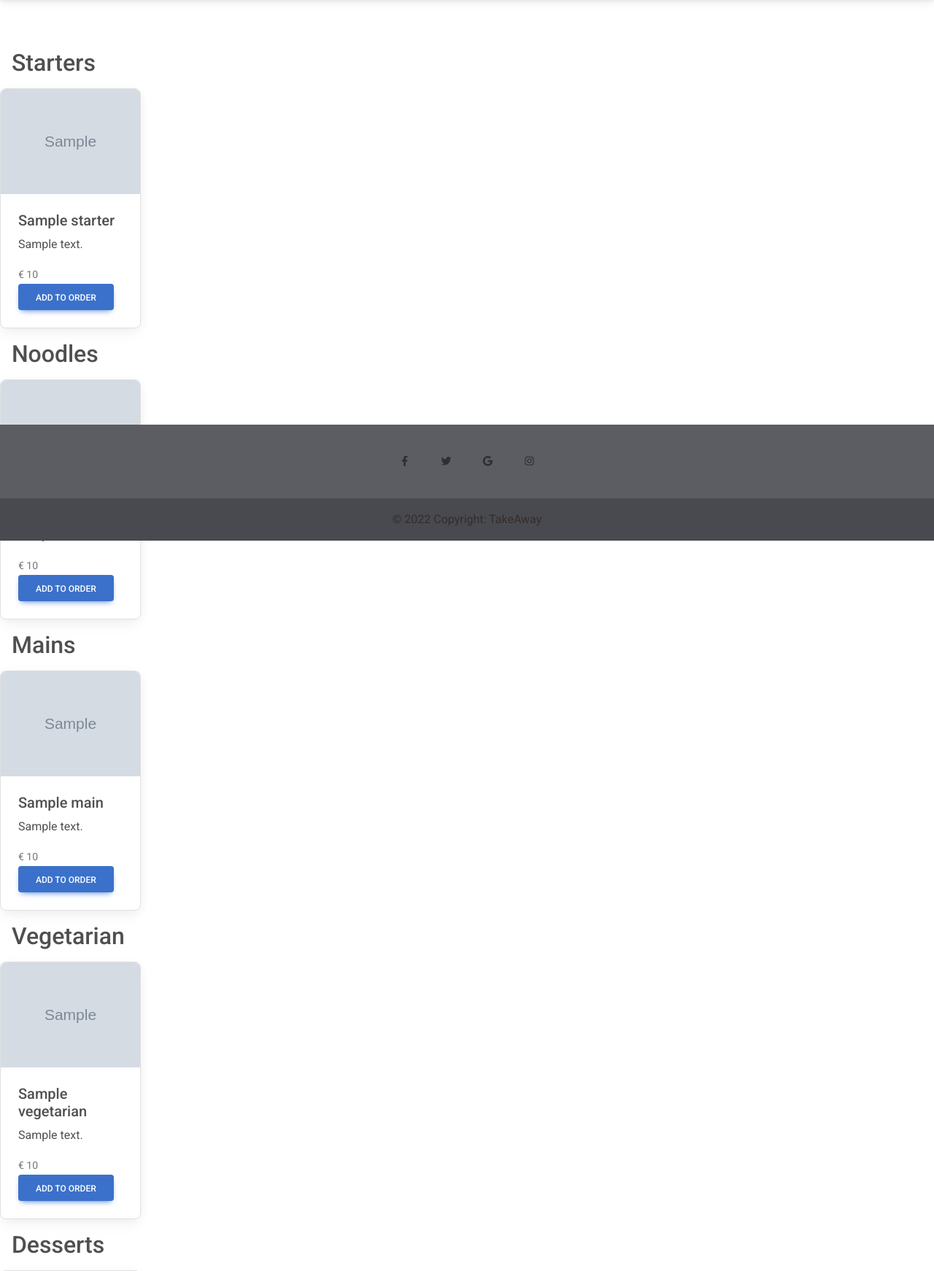
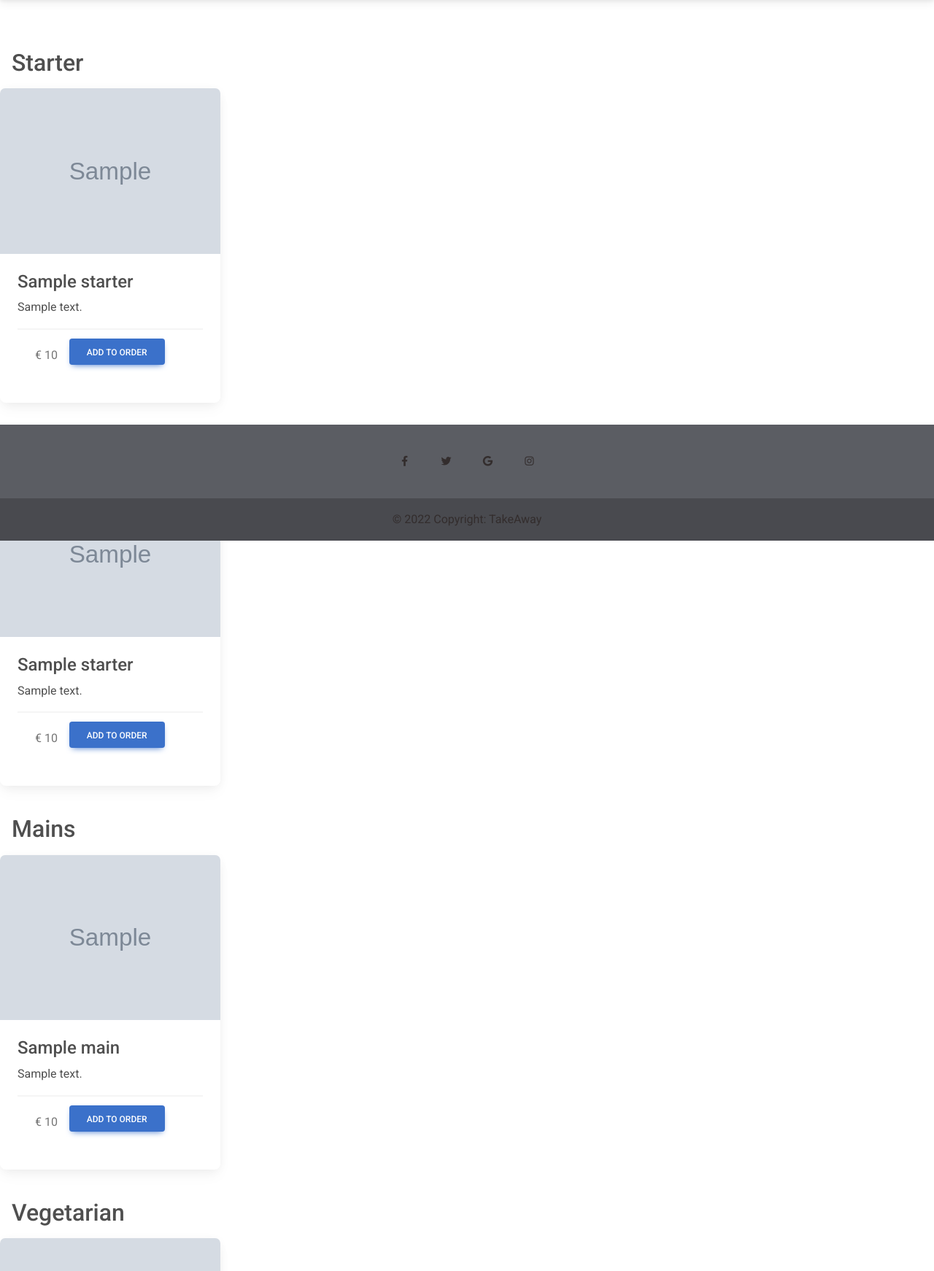
Before and after one commit to elivinus/DBS, a Django app: template apc/storefront/shoppingcart/templates/accounts/menu.html in a window 1280 px wide. Shown: the part 59-1801 px from the top of the page at 73% size. Run offline with Django 4.2, Linux system fonts and the light colour scheme; the template is opened without the code that fills it: most values are stand-ins (such as "Sample title", 1, 10 or a date in 2020); grey boxes marked "Sample" are stand-in pictures.

Commit message:
change to menu.html cards

```diff
--- a/apc/storefront/shoppingcart/templates/accounts/menu.html
+++ b/apc/storefront/shoppingcart/templates/accounts/menu.html
@@ -6,150 +6,216 @@
 <form method="POST">
     {% csrf_token %}
 
-
-    <p><h2>&nbsp Starters</h2></p>
-    <div class="pt-8">
-    <div class='row card-group'>
+    <p><h2>&nbsp Starter</h2></p>
+    <div class="row row-cols-5 row-cols-md-4 mw-75">
         {% for starter in starters %}
-          <div class="col-2">
-            <div class="card border " style="background-color:#ffffff;">
-                <div class="bg-image hover-overlay ripple" data-mdb-ripple-color="light">
-                    <img src="{{ starter.image.url }}" class="img-fluid" />
+        <div class="col mb-4">
+            <div class="card h-100">
+            <!--Card image-->
+            <div class="view overlay">
+              <img class="card-img-top" src="{{ starter.image.url }}"
+                alt="Card image cap">
               <a href="#!">
-                        <div class="mask" style="background-color: rgba(185, 180, 180, 0.15)"></div>
+                <div class="mask rgba-white-slight"></div>
               </a>
             </div>
+            <!--Card content-->
             <div class="card-body">
-                    <h5 class="card-title">{{ starter.name }}</h5>
-                    <p class="card-text">
-                        {{ starter.description }}
-                    </p>
-                    <small class="text-muted">€ {{ starter.price }} &nbsp &nbsp</small> <button type="button" class="btn btn-primary add-btn">Add to order</button>
+              <!--Title-->
+              <h4 class="card-title">{{ starter.name }}</h4>
+              <!--Text-->
+              <p class="card-text">{{ starter.description }}</p>
+                <div class="card-footer text-muted mt-auto">
+                    <p>€ {{ starter.price }} &nbsp &nbsp<button type="button" class="btn btn-primary add-btn">Add to Order</button></p>
                 </div>
             </div>
           </div>
+          <!-- Card -->
+
+        </div>
         {% endfor %}
+
     </div>
 
 
     <p><h2>&nbsp Noodles</h2></p>
-    <div class="pt-8">
-    <div class='row card-group'>
+    <div class="row row-cols-5 row-cols-md-4 mw-75">
         {% for noodle in noodles %}
-          <div class="col-2">
-            <div class="card border " style="background-color:#ffffff;">
-                <div class="bg-image hover-overlay ripple" data-mdb-ripple-color="light">
-                    <img src="{{ noodle.image.url }}" class="img-fluid" />
+        <div class="col mb-4">
+            <div class="card h-100">
+            <!--Card image-->
+            <div class="view overlay">
+              <img class="card-img-top" src="{{ starter.image.url }}"
+                alt="Card image cap">
               <a href="#!">
-                        <div class="mask" style="background-color: rgba(185, 180, 180, 0.15)"></div>
+                <div class="mask rgba-white-slight"></div>
               </a>
             </div>
+            <!--Card content-->
             <div class="card-body">
-                    <h5 class="card-title">{{ noodle.name }}</h5>
-                    <p class="card-text">
-                        {{ noodle.description }}
-                    </p>
-                    <small class="text-muted">€ {{ noodle.price }} &nbsp &nbsp</small> <button type="button" class="btn btn-primary add-btn">Add to order</button>
+              <!--Title-->
+              <h4 class="card-title">{{ starter.name }}</h4>
+              <!--Text-->
+              <p class="card-text">{{ starter.description }}</p>
+                <div class="card-footer text-muted mt-auto">
+                    <p>€ {{ starter.price }} &nbsp &nbsp<button type="button" class="btn btn-primary add-btn">Add to Order</button></p>
                 </div>
             </div>
           </div>
+          <!-- Card -->
+
+        </div>
         {% endfor %}
+
     </div>
 
     <p><h2>&nbsp Mains</h2></p>
-    <div class="pt-8">
-    <div class='row card-group'>
+    <div class="row row-cols-5 row-cols-md-4 mw-75">
         {% for main in mains %}
-          <div class="col-2">
-            <div class="card border " style="background-color:#ffffff;">
-                <div class="bg-image hover-overlay ripple" data-mdb-ripple-color="light">
-                    <img src="{{ main.image.url }}" class="img-fluid" />
+        <div class="col mb-4">
+            <div class="card h-100">
+            <!--Card image-->
+            <div class="view overlay">
+              <img class="card-img-top" src="{{ main.image.url }}"
+                alt="Card image cap">
               <a href="#!">
-                        <div class="mask" style="background-color: rgba(185, 180, 180, 0.15)"></div>
+                <div class="mask rgba-white-slight"></div>
               </a>
             </div>
+            <!--Card content-->
             <div class="card-body">
-                    <h5 class="card-title">{{ main.name }}</h5>
-                    <p class="card-text">
-                        {{ main.description }}
-                    </p>
-                    <small class="text-muted">€ {{ main.price }} &nbsp &nbsp</small> <button type="button" class="btn btn-primary add-btn">Add to order</button>
+              <!--Title-->
+              <h4 class="card-title">{{ main.name }}</h4>
+              <!--Text-->
+              <p class="card-text">{{ main.description }}</p>
+                <div class="card-footer text-muted mt-auto">
+                    <p>€ {{ main.price }} &nbsp &nbsp<button type="button" class="btn btn-primary add-btn">Add to Order</button></p>
                 </div>
             </div>
           </div>
+          <!-- Card -->
+
+        </div>
         {% endfor %}
+
     </div>
 
+
     <p><h2>&nbsp Vegetarian</h2></p>
-    <div class="pt-8">
-    <div class='row card-group'>
+    <div class="row row-cols-5 row-cols-md-4 mw-75">
         {% for vegetarian in vegetarians %}
-          <div class="col-2">
-            <div class="card border " style="background-color:#ffffff;">
-                <div class="bg-image hover-overlay ripple" data-mdb-ripple-color="light">
-                    <img src="{{ vegetarian.image.url }}" class="img-fluid" />
+        <div class="col mb-4">
+            <div class="card h-100">
+            <!--Card image-->
+            <div class="view overlay">
+              <img class="card-img-top" src="{{ vegetarian.image.url }}"
+                alt="Card image cap">
               <a href="#!">
-                        <div class="mask" style="background-color: rgba(185, 180, 180, 0.15)"></div>
+                <div class="mask rgba-white-slight"></div>
               </a>
             </div>
+            <!--Card content-->
             <div class="card-body">
-                    <h5 class="card-title">{{ vegetarian.name }}</h5>
-                    <p class="card-text">
-                        {{ vegetarian.description }}
-                    </p>
-                    <small class="text-muted">€ {{ vegetarian.price }} &nbsp &nbsp</small> <button type="button" class="btn btn-primary add-btn">Add to order</button>
+              <!--Title-->
+              <h4 class="card-title">{{ vegetarian.name }}</h4>
+              <!--Text-->
+              <p class="card-text">{{ vegetarian.description }}</p>
+                <div class="card-footer text-muted mt-auto">
+                    <p>€ {{ vegetarian.price }} &nbsp &nbsp<button type="button" class="btn btn-primary add-btn">Add to Order</button></p>
                 </div>
             </div>
           </div>
+          <!-- Card -->
+
+        </div>
         {% endfor %}
+
     </div>
 
-
     <p><h2>&nbsp Desserts</h2></p>
-    <div class="pt-8">
-    <div class='row card-group'>
-        {% for Dessert in Desserts %}
-          <div class="col-2">
-            <div class="card border " style="background-color:#ffffff;">
-                <div class="bg-image hover-overlay ripple" data-mdb-ripple-color="light">
-                    <img src="{{ Dessert.image.url }}" class="img-fluid" />
+    <div class="row row-cols-5 row-cols-md-4 mw-75">
+        {% for dessert in Desserts %}
+        <div class="col mb-4">
+            <div class="card h-100">
+            <!--Card image-->
+            <div class="view overlay">
+              <img class="card-img-top" src="{{ dessert.image.url }}"
+                alt="Card image cap">
               <a href="#!">
-                        <div class="mask" style="background-color: rgba(185, 180, 180, 0.15)"></div>
+                <div class="mask rgba-white-slight"></div>
               </a>
             </div>
+            <!--Card content-->
             <div class="card-body">
-                    <h5 class="card-title">{{ Dessert.name }}</h5>
-                    <p class="card-text">
-                        {{ Dessert.description }}
-                    </p>
-                    <small class="text-muted">€ {{ Dessert.price }} &nbsp &nbsp</small> <button type="button" class="btn btn-primary add-btn">Add to order</button>
+              <!--Title-->
+              <h4 class="card-title">{{ dessert.name }}</h4>
+              <!--Text-->
+              <p class="card-text">{{ dessert.description }}</p>
+                <div class="card-footer text-muted mt-auto">
+                    <p>€ {{ dessert.price }} &nbsp &nbsp<button type="button" class="btn btn-primary add-btn">Add to Order</button></p>
                 </div>
             </div>
+          </div>
+          <!-- Card -->
         </div>
         {% endfor %}
     </div>
 
 
     <p><h2>&nbsp Soft Drinks</h2></p>
-    <div class="pt-8">
-    <div class='row card-group'>
+    <div class="row row-cols-5 row-cols-md-4 mw-75">
         {% for softdrink in softdrinks %}
-          <div class="col-2">
-            <div class="card border " style="background-color:#ffffff;">
-                <div class="bg-image hover-overlay ripple" data-mdb-ripple-color="light">
-                    <img src="{{ softdrink.image.url }}" class="img-fluid" />
+        <div class="col mb-4">
+            <div class="card h-100">
+            <!--Card image-->
+            <div class="view overlay">
+              <img class="card-img-top" src="{{ dessert.image.url }}"
+                alt="Card image cap">
               <a href="#!">
-                        <div class="mask" style="background-color: rgba(185, 180, 180, 0.15)"></div>
+                <div class="mask rgba-white-slight"></div>
               </a>
             </div>
+            <!--Card content-->
             <div class="card-body">
-                    <h5 class="card-title">{{ softdrink.name }}</h5>
-                    <p class="card-text">
-                        {{ softdrink.description }}
-                    </p>
-                    <small class="text-muted">€ {{ softdrink.price }} &nbsp &nbsp</small> <button type="button" class="btn btn-primary add-btn">Add to order</button>
+              <!--Title-->
+              <h4 class="card-title">{{ softdrink.name }}</h4>
+              <!--Text-->
+              <p class="card-text">{{ softdrink.description }}</p>
+                <div class="card-footer text-muted mt-auto">
+                    <p>€ {{ softdrink.price }} &nbsp &nbsp<button type="button" class="btn btn-primary add-btn">Add to Order</button></p>
                 </div>
             </div>
+          </div>
+          <!-- Card -->
+        </div>
+        {% endfor %}
+    </div>
+
+    <p><h2>&nbsp Alcoholic Drinks</h2></p>
+    <div class="row row-cols-5 row-cols-md-4 mw-75">
+        {% for Wine in Wines %}
+        <div class="col mb-4">
+            <div class="card h-100">
+            <!--Card image-->
+            <div class="view overlay">
+              <img class="card-img-top" src="{{ Wine.image.url }}"
+                alt="Card image cap">
+              <a href="#!">
+                <div class="mask rgba-white-slight"></div>
+              </a>
+            </div>
+            <!--Card content-->
+            <div class="card-body">
+              <!--Title-->
+              <h4 class="card-title">{{ Wine.name }}</h4>
+              <!--Text-->
+              <p class="card-text">{{ Wine.description }}</p>
+                <div class="card-footer text-muted mt-auto">
+                    <p>€ {{ Wine.price }} &nbsp &nbsp<button type="button" class="btn btn-primary add-btn">Add to Order</button></p>
+                </div>
+            </div>
+          </div>
+          <!-- Card -->
         </div>
         {% endfor %}
     </div>
@@ -180,43 +246,6 @@
     </div>
 
 
-    <div class="w-75 p-3" style="background-color: #eee">Width 75%</div>
-    <p><h2>&nbsp Testing</h2></p>
-    <div class="row row-cols-5 row-cols-md-4 mw-75">
-        {% for starter in starters %}
-        <div class="col mb-4">
-
-            <div class="card h-100">
-            <!--Card image-->
-
-            <div class="view overlay">
-              <img class="card-img-top" src="{{ starter.image.url }}"
-                alt="Card image cap">
-              <a href="#!">
-                <div class="mask rgba-white-slight"></div>
-              </a>
-            </div>
-
-            <!--Card content-->
-            <div class="card-body">
-
-              <!--Title-->
-              <h4 class="card-title">{{ starter.name }}</h4>
-              <!--Text-->
-              <p class="card-text">{{ starter.description }}</p>
-
-                <div class="card-footer text-muted mt-auto">
-                    <p>€ {{ starter.price }} &nbsp &nbsp<button type="button" class="btn btn-primary add-btn">Add to Order</button></p>
-                </div>
-            </div>
-
-          </div>
-          <!-- Card -->
-
-        </div>
-        {% endfor %}
-
-    </div>
             <button class="btn btn-dark mt-7">Place Order!</button>
         </form>
 </div>
```
Also changed, not shown: 1 other file. Lines whose indentation alone changed are shown as unchanged.
